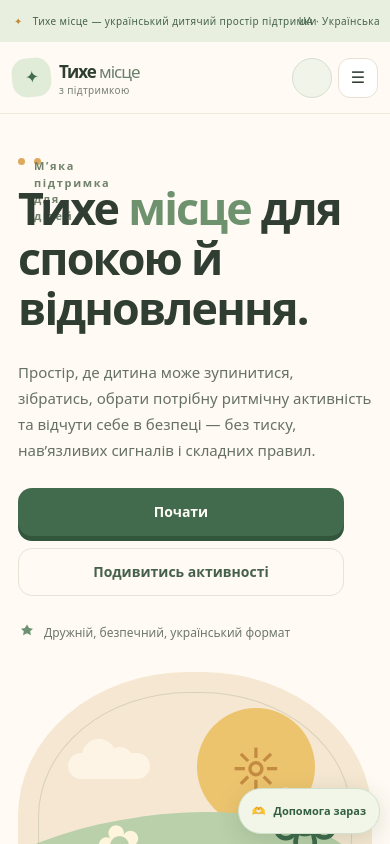
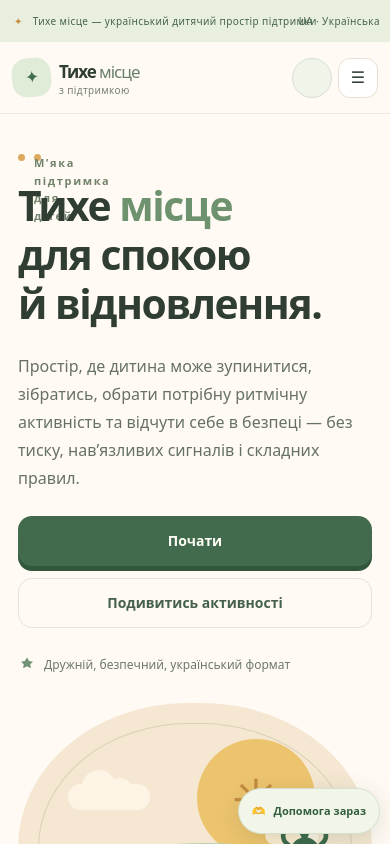
Before and after one commit to megsworkresources-cmd/tykhe-mistse, a React (Vite) app: page / in a window 390 px wide. Shown: the top 844 px of the page. Built offline with nearby package versions, Linux system fonts and the light colour scheme.

Commit message:
Apply high-specificity hero headline and body spacing fix

```diff
--- a/src/style.css
+++ b/src/style.css
@@ -250,3 +250,22 @@ h1,h2,h3{line-height:1.22}
 .hero-desc{position:relative;clear:both;margin-top:22px;line-height:1.8;max-width:46ch}
 .section-heading h2,.watch-heading h2,.adult-callout h2,.final-cta h2{line-height:1.2;text-wrap:pretty}
 @media(max-width:800px){.hero{align-items:start;gap:30px;padding-top:44px}.hero-copy{display:flex;flex-direction:column;align-items:flex-start;gap:0}.hero .eyebrow{margin-bottom:18px;line-height:1.5}.hero h1{font-size:clamp(2.8rem,9.6vw,4.15rem);line-height:1.12;letter-spacing:-.04em;margin:0 0 7px}.hero-desc{margin:18px 0 24px;line-height:1.75}.hero-actions{row-gap:12px}.section-heading h2,.watch-heading h2{font-size:clamp(2rem,8vw,3rem);line-height:1.18}.adult-callout h2,.final-cta h2{line-height:1.18}}
+
+/* Hard override for hero headline collision: isolate title and supporting copy */
+#hero .hero-copy{display:flex;flex-direction:column;align-items:flex-start;min-width:0;gap:0}
+#hero .hero-copy h1{display:block;position:relative;z-index:1;width:100%;max-width:100%;font-size:clamp(2.65rem,5.2vw,4.65rem);line-height:1.22!important;letter-spacing:-.035em;margin:0 0 26px!important;padding:0 0 2px;overflow:visible;text-wrap:balance}
+#hero .hero-copy .hero-desc{display:block;position:relative;z-index:1;width:100%;max-width:46ch;clear:both;margin:0 0 26px!important;padding:0;line-height:1.8!important;font-size:17px}
+#hero .hero-copy .eyebrow{position:relative;display:flex;line-height:1.6;margin:0 0 20px!important}
+#hero .hero-copy .hero-actions{position:relative;display:flex;flex-wrap:wrap;gap:12px;margin:0}
+@media(max-width:800px){
+ #hero.hero{display:grid;grid-template-columns:minmax(0,1fr);align-items:start;gap:28px;padding-top:40px}
+ #hero .hero-copy h1{font-size:clamp(2.55rem,10.3vw,3.5rem);line-height:1.2!important;margin-bottom:22px!important;letter-spacing:-.035em}
+ #hero .hero-copy .hero-desc{font-size:16px;line-height:1.75!important;margin-bottom:24px!important}
+ #hero .hero-copy .hero-actions{width:100%;align-items:stretch}
+ #hero .hero-copy .hero-actions .btn{min-height:50px}
+ #hero .hero-spark{position:relative;right:auto;bottom:auto;justify-self:end;margin:0 0 0 auto;max-width:100%;transform:none}
+}
+@media(min-width:801px){
+ #hero.hero{grid-template-columns:minmax(0,1fr) minmax(0,1fr)}
+ #hero .hero-copy h1{font-size:clamp(2.7rem,5.2vw,4.65rem)}
+}
```
